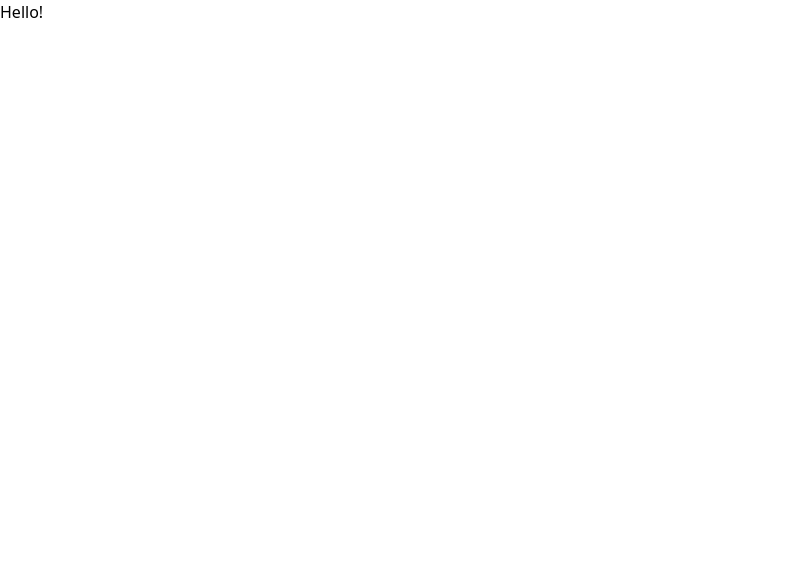
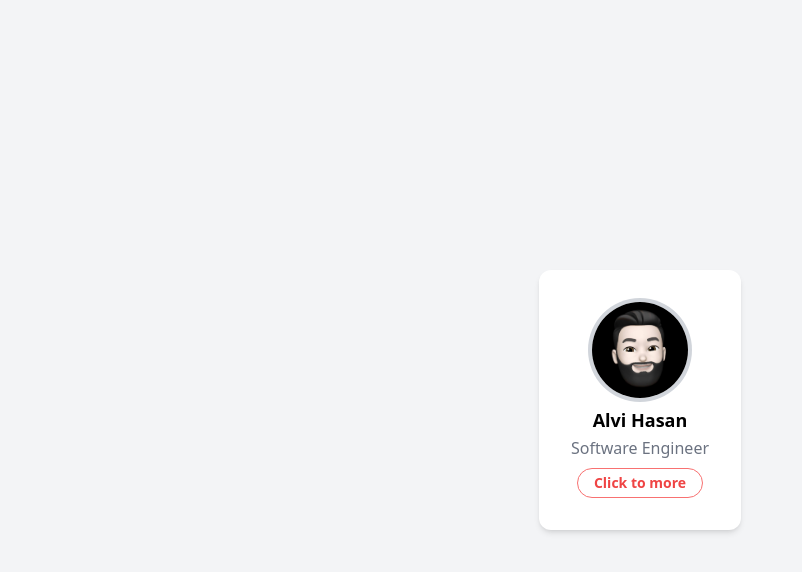
Before and after one commit to livealvi/learnTailwind, a website: page index.html in a window 1280 px wide. Shown: the whole page, without its empty margins (0-802 px from the left). Drawn offline with Linux system fonts and the light colour scheme.

Commit message:
:egg: add: card

```diff
--- a/index.html
+++ b/index.html
@@ -10,10 +10,18 @@
   <link rel="stylesheet" href="./output/tailwind.css">
 </head>
 
-<body>
-
-  <div>Hello!</div>
-
+<body class="h-screen flex items-center justify-center bg-gray-100">
+  <div class="max-w-sm mx-auto p-8 bg-white rounded-xl shadow-md space-y-2">
+    <img class="h-24 mx-auto rounded-full ring-4 ring-gray-300" src="./img/dp.jpeg" alt="alvi hasan">
+    <div class="text-center space-y-2">
+      <div class="space-y-0.5">
+        <p class="text-lg text-black font-semibold">Alvi Hasan</p>
+        <p class="text-gray-500 font-medium">Software Engineer</p>
+      </div>
+      <button class="px-4 py-1 border border-red-400 rounded-full text-sm text-red-500 font-semibold">Click to
+        more</button>
+    </div>
+  </div>
 </body>
 
 </html>
--- a/tailwind.config.js
+++ b/tailwind.config.js
@@ -1,7 +1,7 @@
 module.exports = {
-  content: [],
+  content: ["./*.{html,js}"],
   theme: {
     extend: {},
   },
   plugins: [],
-}
+};
```
Also changed, not shown: img/dp.jpeg (added), output/tailwind.css.
